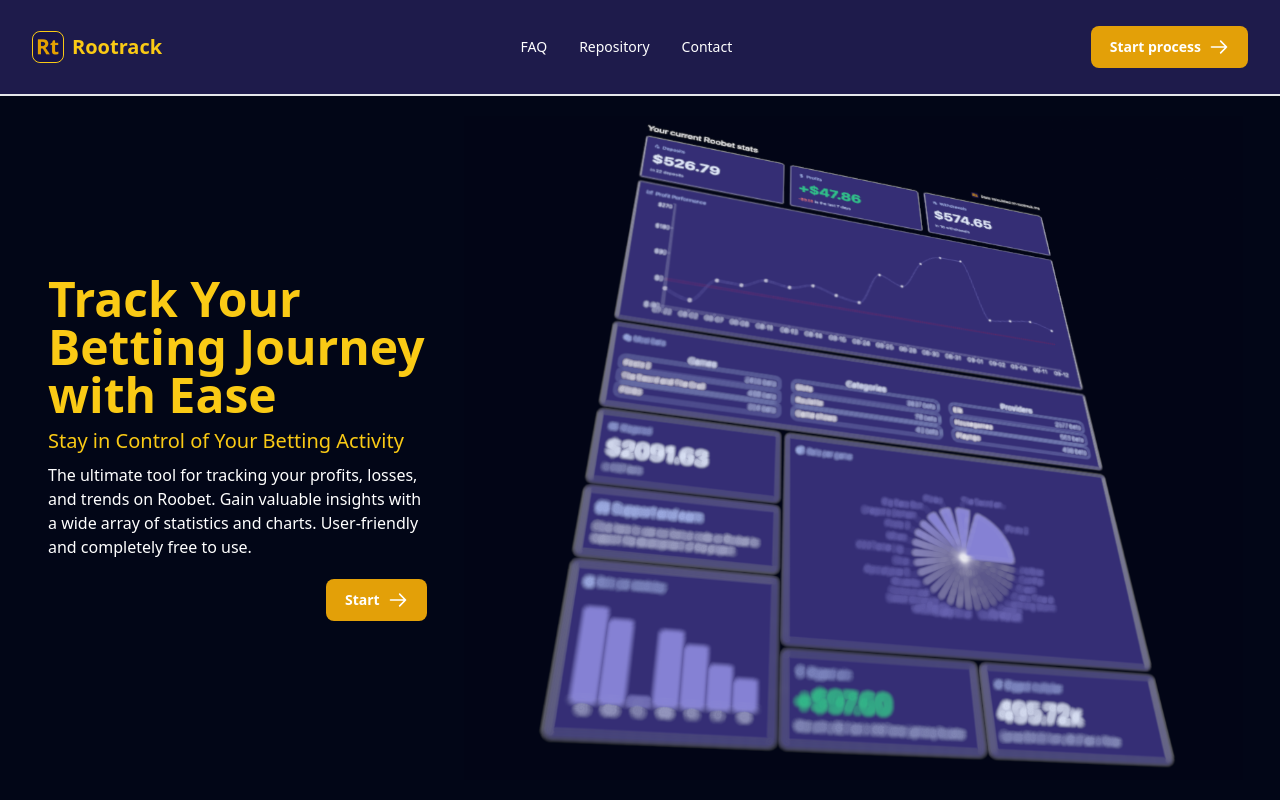
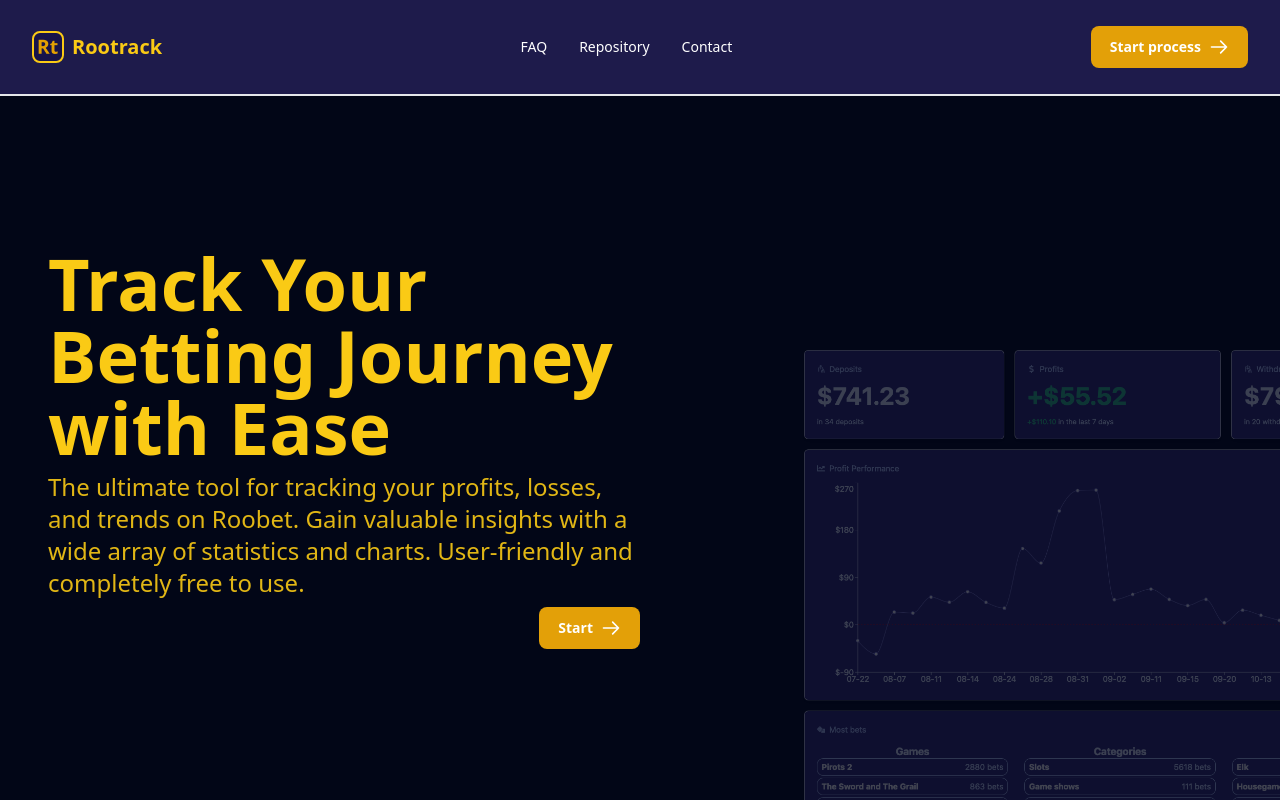
Before and after one commit to computerd36/rootrack, a React (Vite) app: page / in a window 1280 px wide. Built offline with nearby package versions, Linux system fonts and the light colour scheme; no server answers; the database is empty.

Commit message:
complete overhaul of starting page, added counter with firebase

```diff
--- a/package.json
+++ b/package.json
@@ -13,10 +13,13 @@
   "dependencies": {
     "@splinetool/react-spline": "^4.0.0",
     "date-fns": "^3.6.0",
+    "firebase": "^11.0.1",
     "flowbite": "^2.5.1",
     "flowbite-react": "^0.10.1",
+    "framer-motion": "^11.11.11",
     "html-to-image": "^1.11.11",
     "react": "^18.3.1",
+    "react-countup": "^6.5.3",
     "react-dom": "^18.3.1",
     "react-dropzone": "^14.3.5",
     "react-icons": "^5.3.0",
--- a/src/components/Header.tsx
+++ b/src/components/Header.tsx
@@ -16,7 +16,7 @@
         <MegaMenu className='bg-indigo-950 border-b-2'>
             <div className="mx-auto flex w-full flex-wrap items-center justify-between p-4 md:space-x-8">
                 <NavbarBrand onClick={() => navigate('/')} className='flex gap-2 cursor-pointer'>
-                    <img src="/android-chrome-192x192.png" alt="Rootrack Logo" className="h-8 rounded-lg border border-yellow-300" />
+                    <img src="/android-chrome-192x192.png" alt="Rootrack Logo" className="h-8 rounded-lg border-2 border-yellow-300" />
                     <span className="self-center whitespace-nowrap text-xl font-semibold text-yellow-300">Rootrack</span>
                 </NavbarBrand>
                 <div className="order-2 hidden items-center md:flex">
--- a/src/components/form/FormUploadFiles.tsx
+++ b/src/components/form/FormUploadFiles.tsx
@@ -5,9 +5,9 @@
 import { isValidBet, isValidDeposit, isValidWithdrawal } from '../../util/fileValidator';
 import { useBettingData } from '../../context/bettingDataContext';
 import { Bet } from '../../types';
+import { incrementCounter } from '../../firebase/counter';
 
 export function FormUploadFiles() {
-    // Context
     const { setWithdrawals, setDeposits, setBets } = useBettingData();
 
     const [filesStatus, setFilesStatus] = useState({
@@ -45,6 +45,7 @@
                         }));
                         setBets(bets);
                         setFilesStatus(prev => ({ ...prev, bets: true }));
+                        incrementCounter();
                     } else {
                         console.log(`Invalid or unrecognized file: ${file.name}`);
                     }
--- /dev/null
+++ b/src/components/stats/StatsCounter.tsx
@@ -0,0 +1,62 @@
+// react
+import { useEffect, useState } from 'react';
+
+// firebase
+import { getCounter } from '../../firebase/counter';
+
+// modules
+import CountUp from 'react-countup';
+import { motion } from 'framer-motion';
+
+
+interface StatsCounterProps {
+    setLoaded: (loaded: boolean) => void;
+}
+
+export function StatsCounter({ setLoaded }: StatsCounterProps) {
+    const [counter, setCounter] = useState(0);
+
+    // Get the counter value from the database
+    useEffect(() => {
+        getCounter().then((count) => {
+            setCounter(count);
+            setLoaded(true);
+        });
+    }, [setLoaded]);
+
+    // Function to shorten the number
+    function shortNumber(n: number): { number: number, suffix: string } {
+        if (n < 1000) return { number: n, suffix: '' };
+
+        if (n < 1000000) return { number: Math.round(n / 1000), suffix: 'K' };
+
+        if (n < 1000000000) return { number: Math.round(n / 1000000), suffix: 'M' };
+
+        return { number: Math.round(n / 1000000000), suffix: 'B' };
+    }
+
+    return (
+        <motion.div
+            initial={{ x: 300, opacity: 0 }} // Start off-screen to the right
+            animate={(counter > 0) ? { x: 0, opacity: 1 } : {}}   // Animate to the final position
+            transition={{ duration: 1, ease: 'easeOut', type: 'spring' }} // Customize duration and easing+
+        >
+            <span className='text-yellow-300 font-bold 2xl:text-7xl xl:text-5xl text-3xl '>
+                {/* the counter that shows */}
+                <span className='absolute '>
+                    <CountUp end={shortNumber(counter).number} separator=' ' duration={2.75} />
+                    {shortNumber(counter).suffix}
+                </span>
+
+                {/* just a spacer in the width of the counter so the text doesnt move */}
+                <span className='invisible'>
+                    {shortNumber(counter).number + shortNumber(counter).suffix}
+                </span>
+            </span>
+            <span className='text-yellow-300/20 2xl:text-5xl xl:text-4xl text-2xl '>
+                &nbsp;
+                insights generated
+            </span>
+        </motion.div >
+    );
+}
--- /dev/null
+++ b/src/firebase/counter.ts
@@ -0,0 +1,33 @@
+import { database } from "./firebaseConfig";
+import { ref, get, runTransaction } from "firebase/database";
+
+export const incrementCounter = async () => {
+    const counterRef = ref(database, "statsCounter");
+
+    try {
+        // use of transaction to ensure atomic updates (so two users can't increment the counter at the same time)
+        await runTransaction(counterRef, (currentValue) => {
+            // if the counter doesn't exist, set it to 1 (not possible since we set it to 0 in the database)
+            if (currentValue === null) {
+                return 1;
+            }
+            return currentValue + 1; // increment the counter
+        });
+    } catch (error) {
+        console.error("Error updating counter:", error);
+    }
+};
+
+
+
+export const getCounter = async () => {
+    const counterRef = ref(database, "statsCounter");
+
+    try {
+        const snapshot = await get(counterRef);
+        return snapshot.exists() ? snapshot.val() : 0;
+    } catch (error) {
+        console.error("Error getting counter:", error);
+        return 0;
+    }
+}
--- /dev/null
+++ b/src/firebase/firebaseConfig.ts
@@ -0,0 +1,27 @@
+// Import the functions you need from the SDKs you need
+
+import { initializeApp } from "firebase/app";
+import { getDatabase } from "firebase/database";
+
+// TODO: Add SDKs for Firebase products that you want to use
+
+// https://firebase.google.com/docs/web/setup#available-libraries
+
+
+// Your web app's Firebase configuration
+
+const firebaseConfig = {
+    apiKey: import.meta.env.VITE_apiKey,
+    authDomain: import.meta.env.VITE_authDomain,
+    projectId: import.meta.env.VITE_projectId,
+    storageBucket: import.meta.env.VITE_storageBucket,
+    messagingSenderId: import.meta.env.VITE_messagingSenderId,
+    appId: import.meta.env.VITE_appId,
+    databaseURL: import.meta.env.VITE_databaseURL
+};
+
+
+// Initialize Firebase
+
+const app = initializeApp(firebaseConfig);
+export const database = getDatabase(app);
--- a/src/pages/PageStart.tsx
+++ b/src/pages/PageStart.tsx
@@ -1,24 +1,36 @@
+// react
+import { useState } from 'react';
+
+// UI, icons and components
 import { Button } from 'flowbite-react';
 import { HiOutlineArrowRight } from 'react-icons/hi';
+import Header from '../components/Header';
+import { StatsCounter } from '../components/stats/StatsCounter';
+
+// modules
 import { useNavigate } from 'react-router-dom';
-import Header from '../components/Header';
+import { motion } from 'framer-motion';
 
-import RootrackScreenshot from '/rootrack_blurred.png';
+// assets
+import RootrackScreenshot from '../assets/rootrack-sc.png';
 
 export function PageStart() {
     const navigate = useNavigate();
+
+    // loaded state for the counter
+    const [loaded, setLoaded] = useState(false);
 
     return (
         <div className='h-dvh flex flex-col bg-slate-950'>
             <Header />
 
-            {/* Grid container to hold both the text and the Dice */}
+            {/* Main content */}
             <div className='flex w-full grow overflow-hidden'>
-                {/* Text content positioned in the center and over Dice */}
-                <div className='z-10 xl:w-1/3 md:w-1/2 sm:w-full px-6 md:pl-12 md:pr-0 min-w-24 text-left flex flex-col justify-center gap-2 to-indigo-750'>
-                    <h1 className='text-yellow-300 text-5xl font-semibold'>Track Your Betting Journey with Ease</h1>
-                    <h1 className='text-yellow-300 text-xl'>Stay in Control of Your Betting Activity</h1>
-                    <p className='text-white mb-3'>The ultimate tool for tracking your profits, losses, and trends on Roobet. Gain valuable insights with a wide array of statistics and charts. User-friendly and completely free to use.</p>
+
+                {/* Left side */}
+                <div className='z-10 md:w-1/2 sm:w-full px-6 md:pl-12 md:pr-0 min-w-24 text-left flex flex-col justify-center gap-2 to-indigo-750'>
+                    <h1 className='text-yellow-300 2xl:text-8xl xl:text-7xl md:text-5xl text-6xl font-semibold'>Track Your Betting Journey with Ease</h1>
+                    <h2 className='text-yellow-300/90 xl:text-2xl md:text-xl text-xl'>The ultimate tool for tracking your profits, losses, and trends on Roobet. Gain valuable insights with a wide array of statistics and charts. User-friendly and completely free to use.</h2>
                     <div className='flex gap-3 justify-end'>
                         <Button
                             color="warning"
@@ -32,8 +44,19 @@
                         </Button>
                     </div>
                 </div>
-                <div className='h-full flex items-center justify-center xl:w-2/3 md:w-1/2 w-0 py-5'>
-                    <img src={RootrackScreenshot} alt="Rootrack Screenshot" className='h-full object-contain' />
+
+                {/* Right side */}
+                <div className='h-full flex flex-col items-start md:w-1/2 w-0 py-5 translate-x-1/4 translate-y-1/4'>
+                    <div className='mb-2'>
+                        <StatsCounter setLoaded={setLoaded} />
+                    </div>
+                    <motion.div
+                        initial={{ y: 300, opacity: 0 }} // Start off-screen to the right
+                        animate={loaded ? { y: 0, opacity: 1 } : {}}   // Animate to the final position
+                        transition={{ duration: 1, ease: 'easeOut', type: 'spring' }} // Customize duration and easing
+                    >
+                        <img src={RootrackScreenshot} alt="Rootrack Screenshot" className='opacity-[25%] hover:opacity-[50%] transition-all duration-500' />
+                    </motion.div>
                 </div>
             </div>
         </div>
```
Also changed, not shown: src/assets/rootrack-sc.png (added), 1 other file (tests, documents, lock files or other folders).
